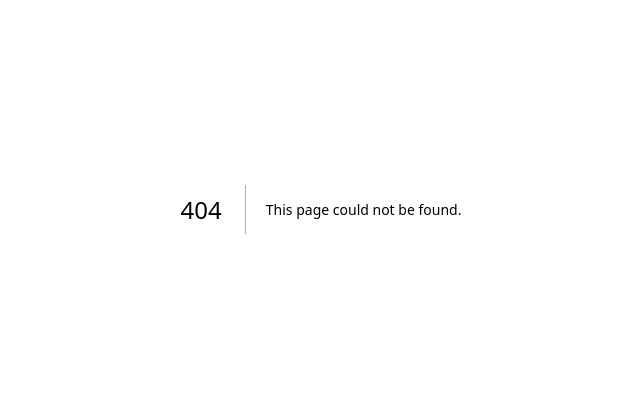
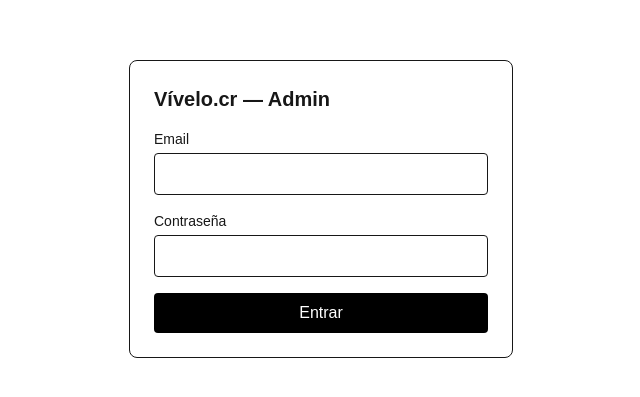
Before and after one commit to josanarojas/vivelo.cr, a Next.js app: page /admin/login in a window 1280 px wide. Before the commit this address had no page. Shown: the part 191-588 px from the top of the page, without its empty margins (319-959 px from the left). Built offline with nearby package versions, Linux system fonts and the light colour scheme.

Commit message:
Add admin login page and server action

```diff
--- /dev/null
+++ b/app/admin/login/actions.ts
@@ -0,0 +1,20 @@
+// app/admin/login/actions.ts
+'use server'
+
+import { redirect } from 'next/navigation'
+import { createClient } from '@/lib/supabase/server'
+import { signInWithPassword } from '@/lib/auth'
+
+export async function loginAction(formData: FormData) {
+  const email = String(formData.get('email') ?? '')
+  const password = String(formData.get('password') ?? '')
+
+  const supabase = await createClient()
+  const { error } = await signInWithPassword(supabase, email, password)
+
+  if (error) {
+    redirect('/admin/login?error=1')
+  }
+
+  redirect('/admin')
+}
--- /dev/null
+++ b/app/admin/login/page.tsx
@@ -0,0 +1,56 @@
+// app/admin/login/page.tsx
+import { loginAction } from './actions'
+
+export default async function LoginPage({
+  searchParams,
+}: {
+  searchParams: Promise<{ error?: string }>
+}) {
+  const params = await searchParams
+  const hasError = params.error === '1'
+
+  return (
+    <main className="flex min-h-screen items-center justify-center">
+      <form action={loginAction} className="w-full max-w-sm space-y-4 rounded-lg border p-6">
+        <h1 className="text-xl font-semibold">Vívelo.cr — Admin</h1>
+
+        {hasError && (
+          <p className="text-sm text-red-600">Email o contraseña incorrectos</p>
+        )}
+
+        <div className="space-y-1">
+          <label htmlFor="email" className="block text-sm font-medium">
+            Email
+          </label>
+          <input
+            id="email"
+            name="email"
+            type="email"
+            required
+            className="w-full rounded border px-3 py-2"
+          />
+        </div>
+
+        <div className="space-y-1">
+          <label htmlFor="password" className="block text-sm font-medium">
+            Contraseña
+          </label>
+          <input
+            id="password"
+            name="password"
+            type="password"
+            required
+            className="w-full rounded border px-3 py-2"
+          />
+        </div>
+
+        <button
+          type="submit"
+          className="w-full rounded bg-black px-4 py-2 text-white"
+        >
+          Entrar
+        </button>
+      </form>
+    </main>
+  )
+}
```
Also changed, not shown: 1 other file (tests, documents, lock files or other folders).
